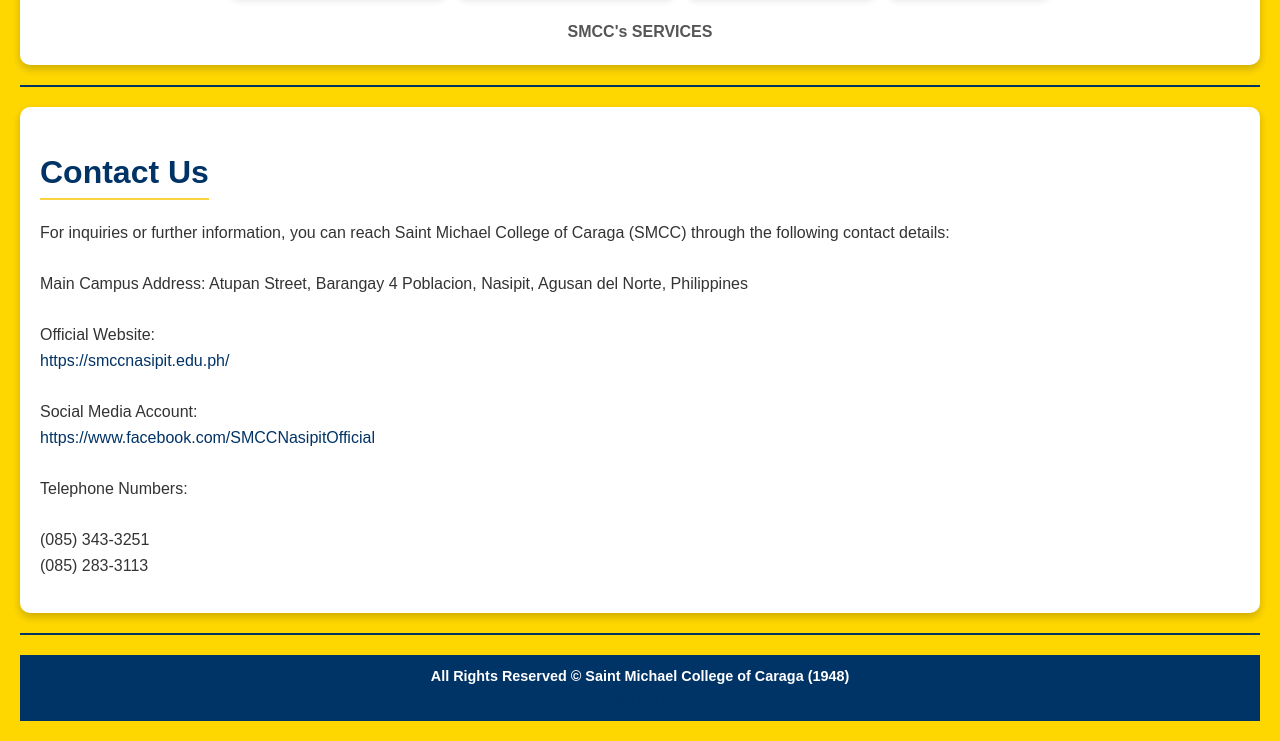
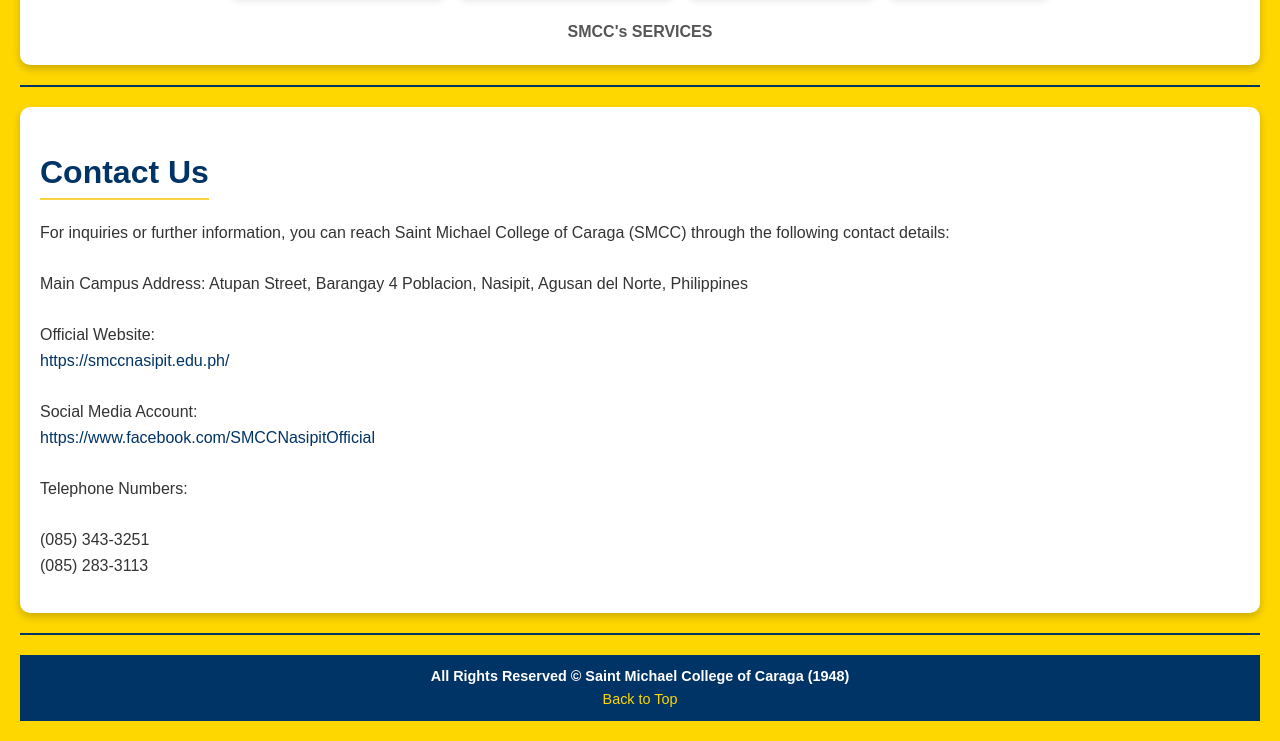
Before and after one commit to sincerelygerald/SMCC-Website, a plain HTML site: page index.html in a window 1280 px wide. Shown: the part 3298-4039 px from the top of the page. Drawn offline with Linux system fonts and the light colour scheme.

Commit message:
Update index.html

```diff
--- a/index.html
+++ b/index.html
@@ -195,7 +195,7 @@
 
                 <p style="font-weight: bold;">All Rights Reserved &copy Saint Michael College of Caraga (1948)</p>
 
-                <a href="#top" style="text-align: center;">Back to Top</a>
+                <a href="#top" style="text-align: center; color: gold;">Back to Top</a>
 
 
 
```
